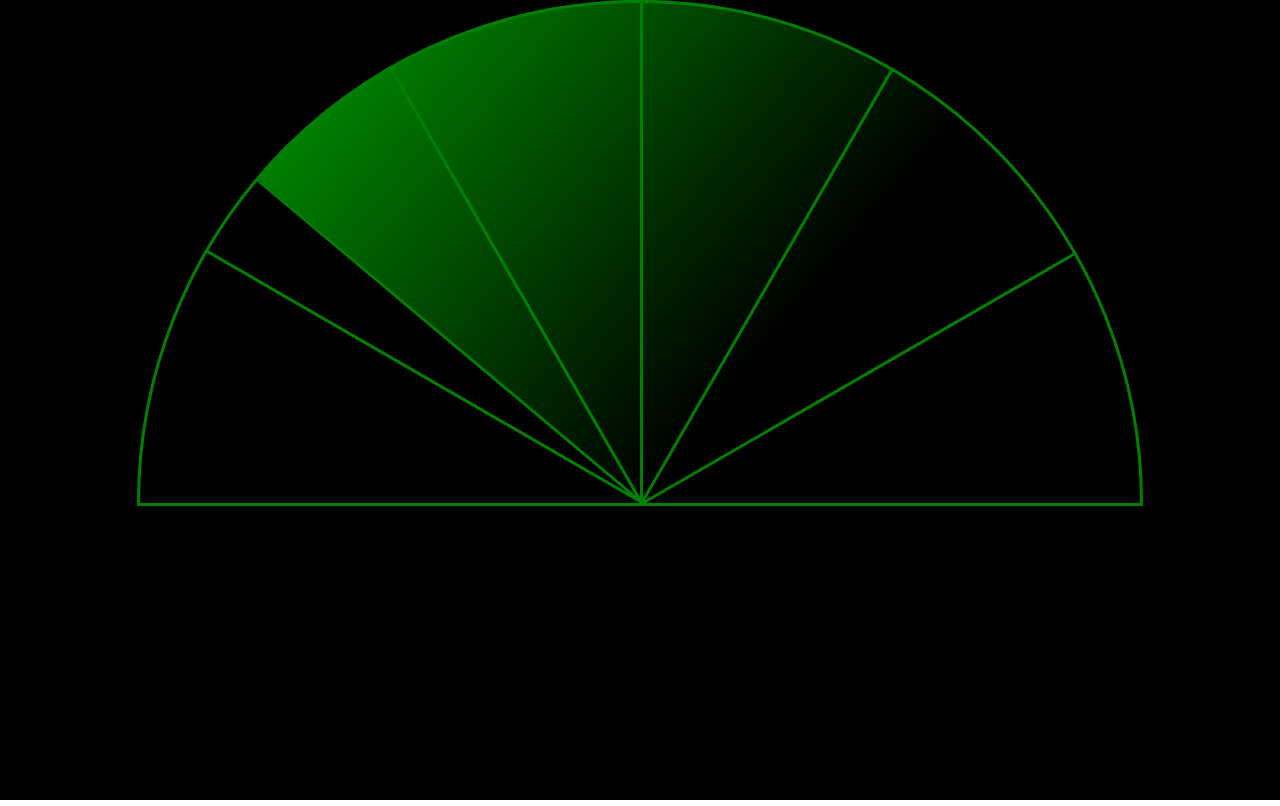
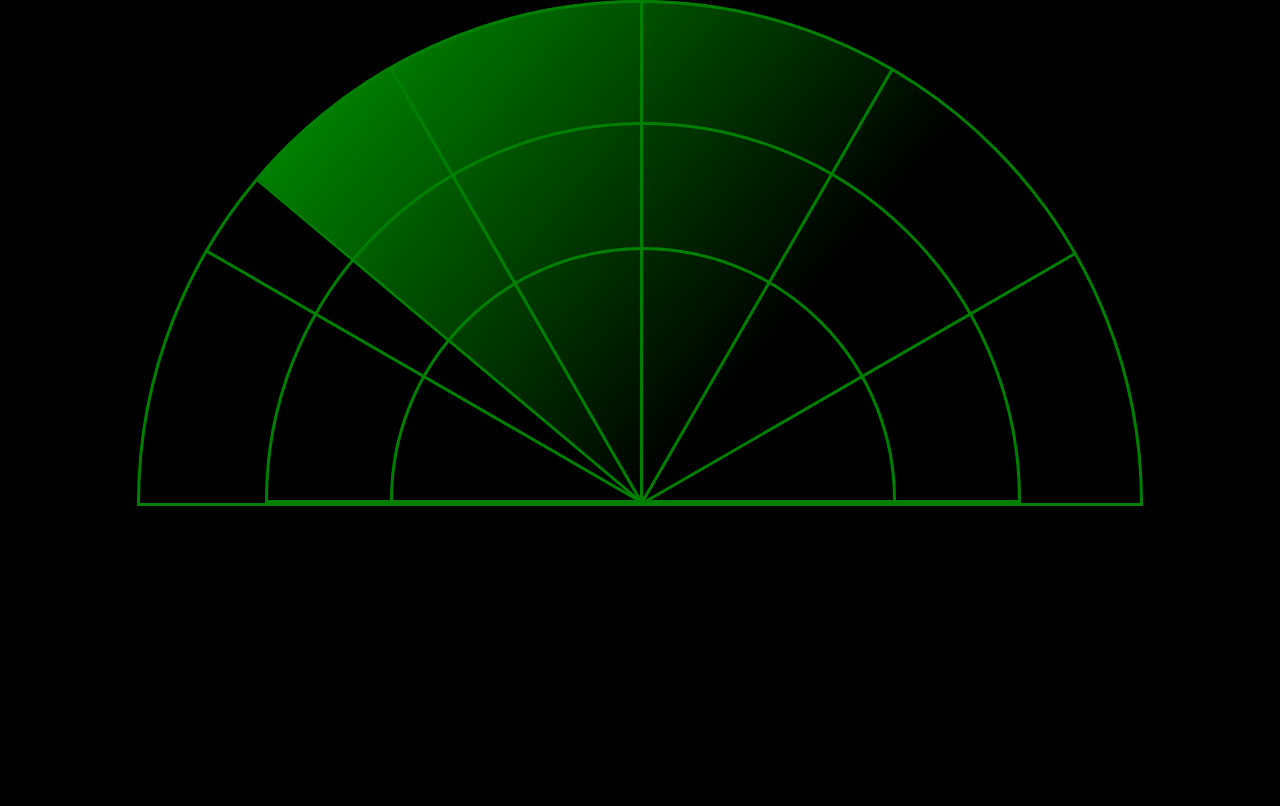
Before and after one commit to simoneskrrt/radar-arduino, a React (Vite) app: page / in a window 1280 px wide. Built offline with nearby package versions, Linux system fonts and the light colour scheme.

Commit message:
Finished radar

```diff
--- a/src/App.css
+++ b/src/App.css
@@ -6,11 +6,34 @@
 }
 
 .background-radar {
+  position: relative;
   margin: auto auto;
   width: 1000px;
   height: 500px;
   border-top-left-radius: 503px;
   border-top-right-radius: 503px;
+  border: 3px solid green;
+}
+
+.background-radar-due {
+  position: absolute;
+  bottom: 0;
+  left: 12.5%;
+  height: 375px;
+  width: 750px;
+  border-top-left-radius: 378px;
+  border-top-right-radius: 378px;
+  border: 3px solid green;
+}
+
+.background-radar-tre {
+  position: absolute;
+  bottom: 0;
+  left: 25%;
+  height: 250px;
+  width: 500px;
+  border-top-left-radius: 253px;
+  border-top-right-radius: 253px;
   border: 3px solid green;
 }
 
@@ -28,4 +51,5 @@
   width: 500px;
   border-top-right-radius: 503px;
   background-image: linear-gradient(green, transparent);
+  z-index: 0;
 }
--- a/src/App.jsx
+++ b/src/App.jsx
@@ -10,7 +10,7 @@ export default function App() {
     setDegree((prevDegree) => {
       let newDegree = direction ? prevDegree + 1 : prevDegree - 1;
 
-      if (newDegree === -90 || newDegree === 0) {
+      if (newDegree === -90 || newDegree === 90) {
         direction = !direction;
       }
 
@@ -38,7 +38,10 @@ export default function App() {
 
   return (
     <div className="screen">
-      <div className="background-radar one"></div>
+      <div className="background-radar">
+        <div className="background-radar-due" />
+        <div className="background-radar-tre" />
+      </div>
       <div className="line" style={{ transform: "rotate(30deg)" }} />
       <div className="line" style={{ transform: "rotate(60deg)" }} />
       <div className="line" />
@@ -50,6 +53,15 @@ export default function App() {
           transform: `rotate(${degree}deg)`,
         }}
       />
+      <div
+        style={{
+          background: "black",
+          width: "100vw",
+          height: "calc(100vh - 500px)",
+          zIndex: 10,
+          position: "absolute",
+        }}
+      ></div>
     </div>
   );
 }
```
